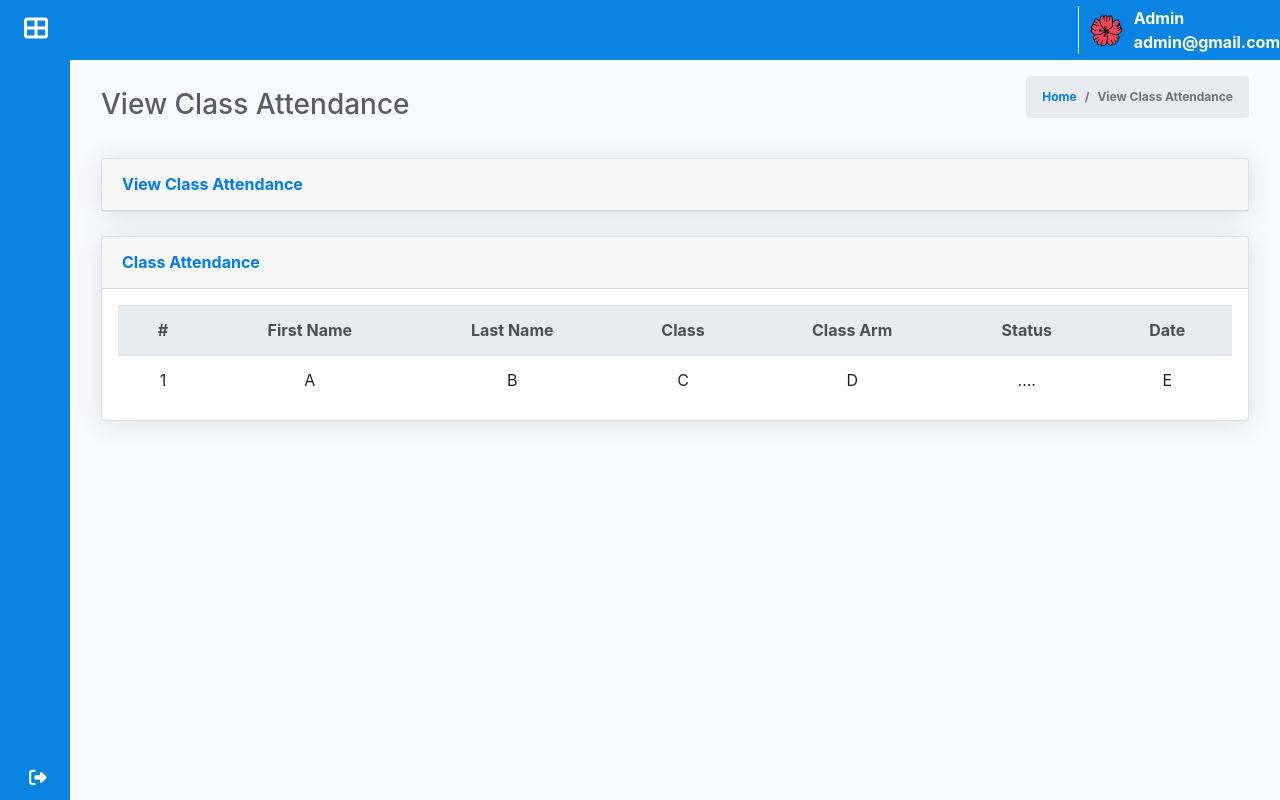
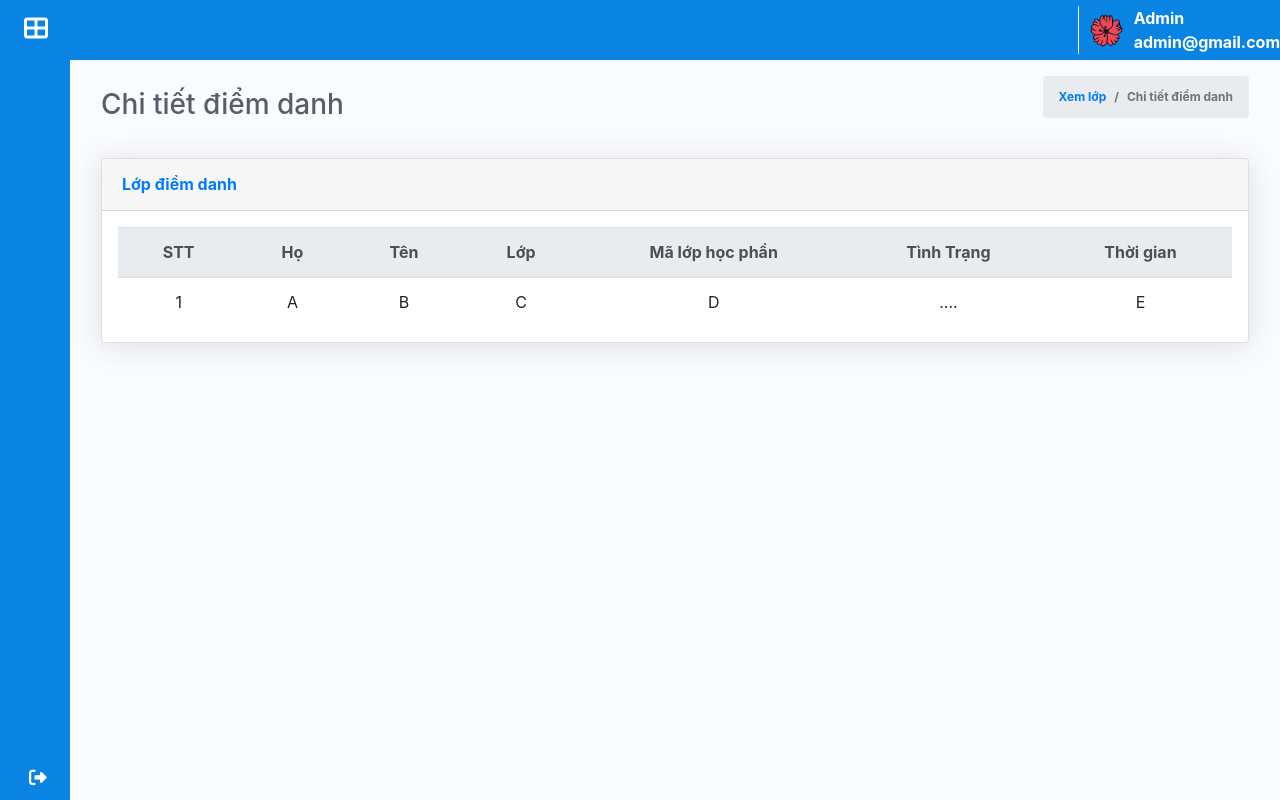
Before and after one commit to PhucTrongNguyen/Website_linhkienmaytinh, a PHP site: page /Views/teachers/project/detailattendance.php in a window 1280 px wide. Run offline with PHP 8.4, Linux system fonts and the light colour scheme; some libraries are stand-ins or nearby versions.

Commit message:
Update detailattendance.php

```diff
--- a/Views/teachers/project/detailattendance.php
+++ b/Views/teachers/project/detailattendance.php
@@ -30,36 +30,31 @@
                 <!-- edit -->
                 <div class="container-fluid" id="container-wrapper">
                     <div class="d-sm-flex align-items-center justify-content-between mb-4">
-                      <h1 class="h3 mb-0 text-gray-800">View Class Attendance</h1>
+                      <h1 class="h3 mb-0 text-gray-800">Chi tiết điểm danh</h1>
                       <ol class="breadcrumb">
-                        <li class="breadcrumb-item"><a href="./">Home</a></li>
-                        <li class="breadcrumb-item active" aria-current="page">View Class Attendance</li>
+                        <li class="breadcrumb-item"><a href="viewclass.php">Xem lớp</a></li>
+                        <li class="breadcrumb-item active" aria-current="page">Chi tiết điểm danh</li>
                       </ol>
                     </div>
                     <div class="row">
                       <div class="col-lg-12">
-                        <div class="card mb-4">
-                          <div class="card-header py-3 d-flex flex-row align-items-center justify-content-between">
-                            <h6 class="m-0 font-weight-bold text-primary">View Class Attendance</h6>
-                          </div>
-                        </div>
                         <div class="row">
                           <div class="col-lg-12">
                             <div class="card mb-4">
                               <div class="card-header py-3 d-flex flex-row align-items-center justify-content-between">
-                                <h6 class="m-0 font-weight-bold text-primary">Class Attendance</h6>
+                                <h6 class="m-0 font-weight-bold text-primary">Lớp điểm danh</h6>
                               </div>
                             <div class="table-responsive p-3">
                               <table class="table align-items-center table-flush table-hover" id="dataTableHover">
                                 <thead class="thead-light">
                                   <tr>
-                                    <th>#</th>
-                                    <th>First Name</th>
-                                    <th>Last Name</th>
-                                    <th>Class</th>
-                                    <th>Class Arm</th>
-                                    <th>Status</th>
-                                    <th>Date</th>
+                                    <th>STT</th>
+                                    <th>Họ</th>
+                                    <th>Tên</th>
+                                    <th>Lớp</th>
+                                    <th>Mã lớp học phần</th>
+                                    <th>Tình Trạng</th>
+                                    <th>Thời gian</th>
                                   </tr>
                                 </thead>
                                 <tbody>
```
